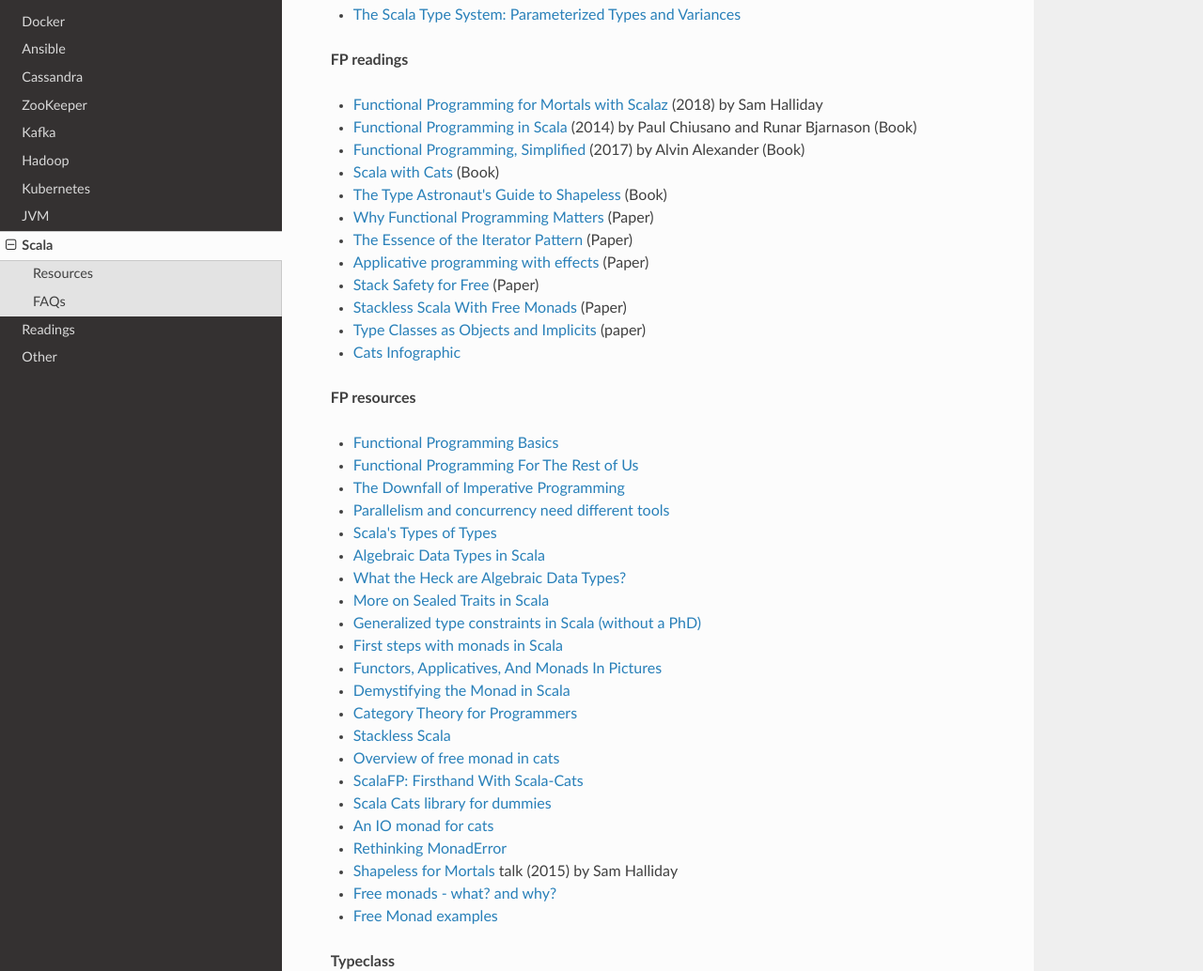
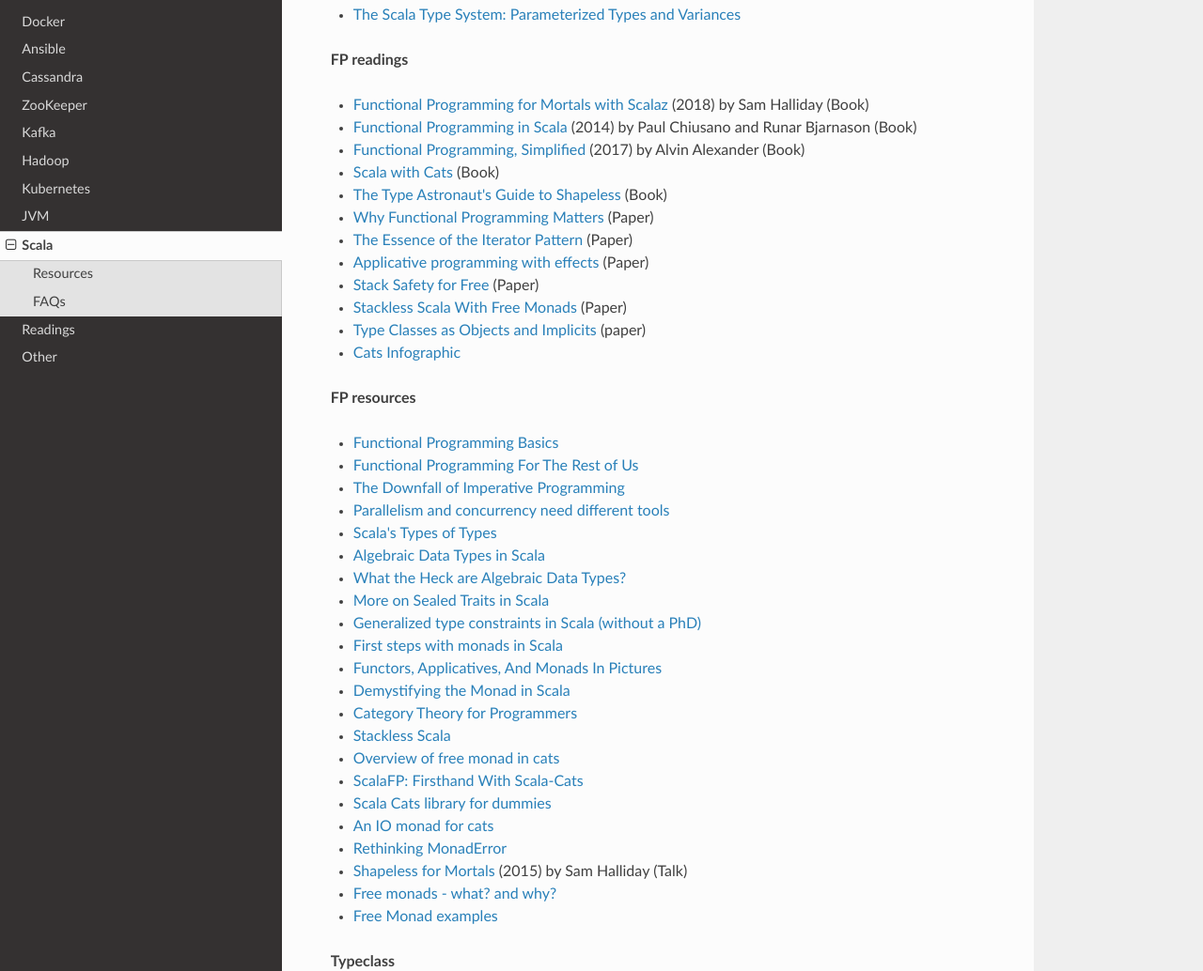
Before and after one commit to niqdev/devops, an MkDocs documentation site: the page built from docs/scala.md, in a window 1280 px wide and 1400 px high, scrolled down 440 px. Shown: the part 156-1190 px from the top of the window at 94% size. Built offline with MkDocs 1.6.1, drawn with Linux system fonts in a browser that asks for light colours; nearby versions of some CDN libraries; old or Windows-style settings are respelled for this version of MkDocs.

Commit message:
Update scala.md

```diff
--- a/docs/scala.md
+++ b/docs/scala.md
@@ -23,7 +23,7 @@
 
 **FP readings**
 
-* [Functional Programming for Mortals with Scalaz](https://leanpub.com/fpmortals) (2018) by Sam Halliday
+* [Functional Programming for Mortals with Scalaz](https://leanpub.com/fpmortals) (2018) by Sam Halliday (Book)
 * [Functional Programming in Scala](https://amzn.to/2OCFpQG) (2014) by Paul Chiusano and Runar Bjarnason (Book)
 * [Functional Programming, Simplified](https://amzn.to/2OCFROS) (2017) by Alvin Alexander (Book)
 * [Scala with Cats](https://underscore.io/books/scala-with-cats) (Book)
@@ -57,7 +57,7 @@
 * [Scala Cats library for dummies](https://medium.com/@abu_nadhr/scala-cats-library-for-dummies-part-1-8ec47af7a144)
 * [An IO monad for cats](https://typelevel.org/blog/2017/05/02/io-monad-for-cats.html)
 * [Rethinking MonadError](https://typelevel.org/blog/2018/04/13/rethinking-monaderror.html)
-* [Shapeless for Mortals](http://fommil.com/scalax15/) talk (2015) by Sam Halliday
+* [Shapeless for Mortals](http://fommil.com/scalax15/) (2015) by Sam Halliday (Talk)
 * [Free monads - what? and why?](https://softwaremill.com/free-monads)
 * [Free Monad examples](https://github.com/kenbot/free)
 
```
